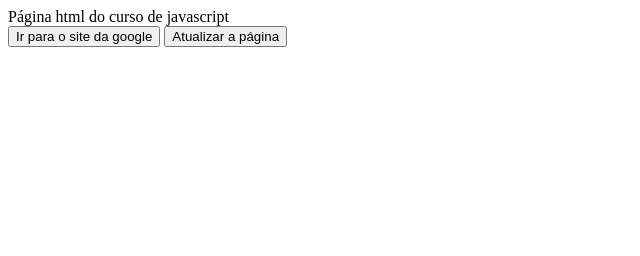
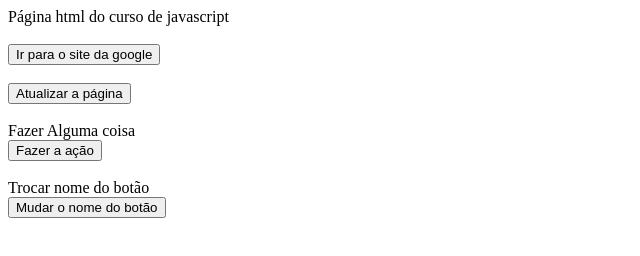
Before and after one commit to ElltonSilva/AulaJs-basico-inter, a plain HTML site: page index.html in a window 1280 px wide. Shown: the whole page, without its empty margins (0-640 px from the left). Drawn offline with Linux system fonts and the light colour scheme.

Commit message:
Iserindo botao para ser modificado com funcao no js

```diff
--- a/index.html
+++ b/index.html
@@ -6,8 +6,16 @@
 	<script type="text/javascript" src="script.js"></script>
 </head>
 <body>
-    Página html do curso de javascript <br>
-    <button onclick="window.location.href = 'https://www.google.com.br/'">Ir para o site da google</button>
-    <button onclick="window.location.href = window.location.href">Atualizar a página</button>
+    Página html do curso de javascript <br><br>
+    <button onclick="window.location.href = 'https://www.google.com.br/'">Ir para o site da google</button><br><br>
+    <button onclick="window.location.href = window.location.href">Atualizar a página</button><br><br>
+
+    <div id="area">Fazer Alguma coisa</div>
+
+    <button onclick="document.getElementById('area').innerHTML = prompt ('Qual é seu nome?');">Fazer a ação</button><br><br>
+
+    <div id="botao">Trocar nome do botão</div>
+
+    <button onclick="this.innerHTML = prompt('Qual o nome do botão?');">Mudar o nome do botão</button>
 </body>
 </html>
```
